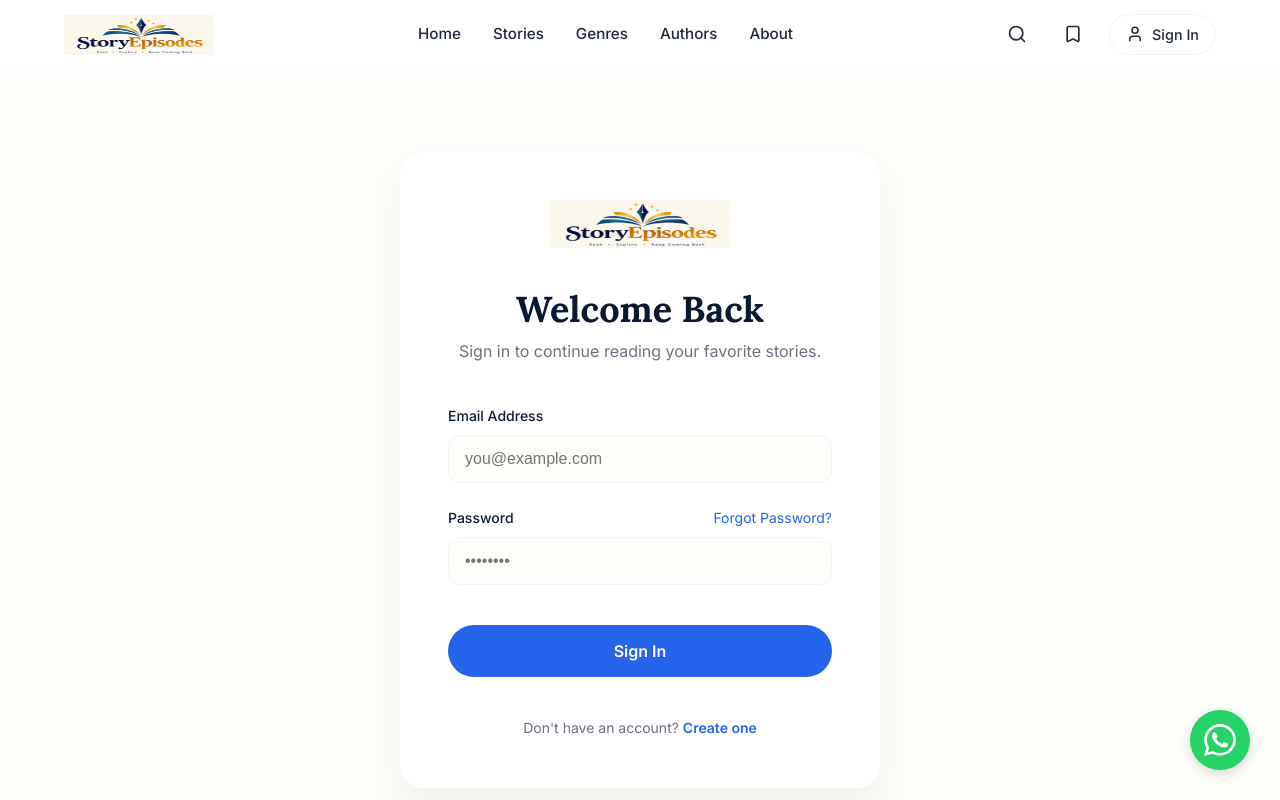
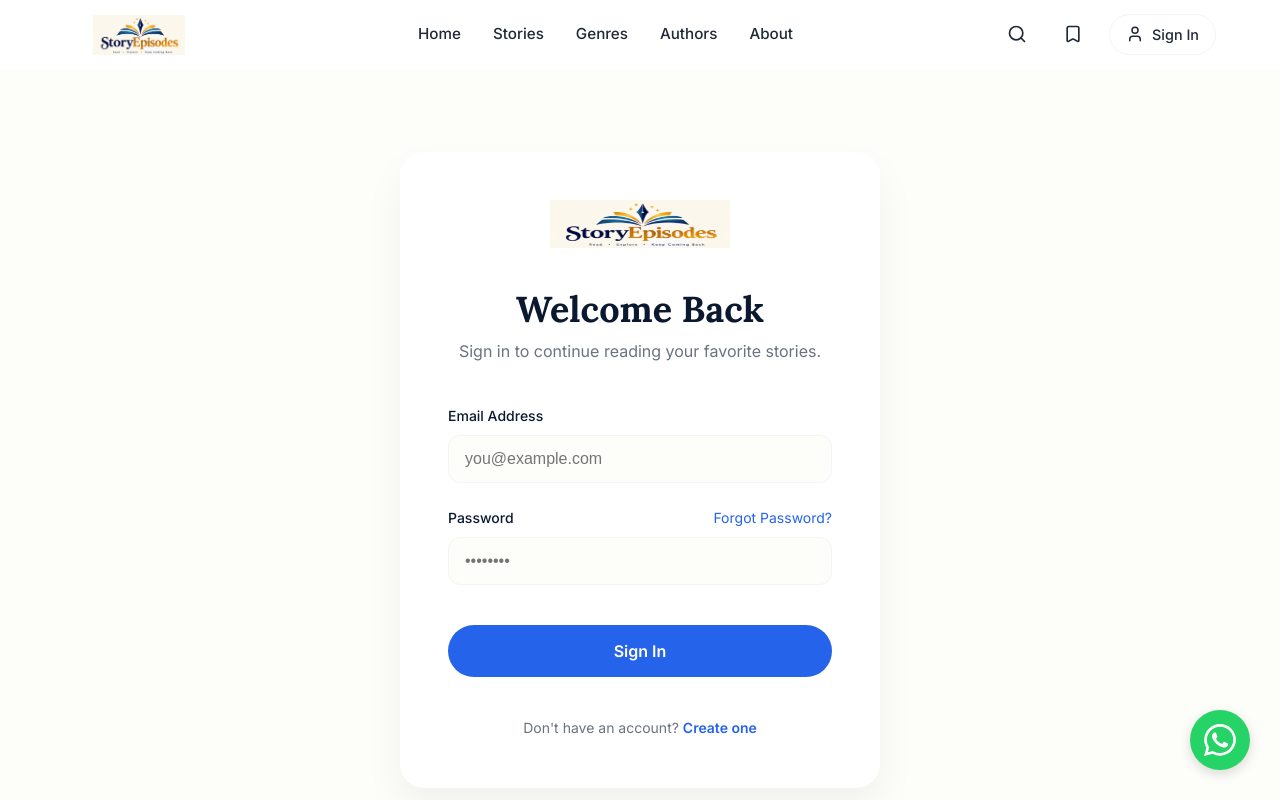
Before and after one commit to shaikmuzammil2905/Story-episode, a Next.js app: page /login in a window 1280 px wide. Shown: the top 800 px of the page. Built offline with nearby package versions, Linux system fonts and the light colour scheme.

Commit message:
Apply mix-blend-mode multiply to logo to hide the cream background on white pages

```diff
--- a/src/app/login/page.tsx
+++ b/src/app/login/page.tsx
@@ -9,7 +9,7 @@ export default function LoginPage() {
       <div style={{ background: 'var(--white)', padding: '3rem', borderRadius: '24px', boxShadow: '0 20px 40px rgba(0,0,0,0.05)', width: '100%', maxWidth: '480px', textAlign: 'center' }}>
 
         <Link href="/" style={{ display: 'inline-block', marginBottom: '2rem' }}>
-          <Image src="/logo.png" alt="StoryEpisodes" width={180} height={48} />
+          <Image src="/logo.png" alt="StoryEpisodes" width={180} height={48} style={{ mixBlendMode: 'multiply' }} />
         </Link>
 
         <h1 className="heading-lg" style={{ marginBottom: '0.5rem' }}>Welcome Back</h1>
--- a/src/app/register/page.tsx
+++ b/src/app/register/page.tsx
@@ -9,7 +9,7 @@ export default function RegisterPage() {
       <div style={{ background: 'var(--white)', padding: '3rem', borderRadius: '24px', boxShadow: '0 20px 40px rgba(0,0,0,0.05)', width: '100%', maxWidth: '480px', textAlign: 'center' }}>
 
         <Link href="/" style={{ display: 'inline-block', marginBottom: '2rem' }}>
-          <Image src="/logo.png" alt="StoryEpisodes" width={180} height={48} />
+          <Image src="/logo.png" alt="StoryEpisodes" width={180} height={48} style={{ mixBlendMode: 'multiply' }} />
         </Link>
 
         <h1 className="heading-lg" style={{ marginBottom: '0.5rem' }}>Create an Account</h1>
--- a/src/components/Navbar.module.css
+++ b/src/components/Navbar.module.css
@@ -34,6 +34,11 @@
 
 .logo span {
   color: var(--story-blue);
+}
+
+.logoImage {
+  mix-blend-mode: multiply;
+  object-fit: contain;
 }
 
 .desktopNav {
```
